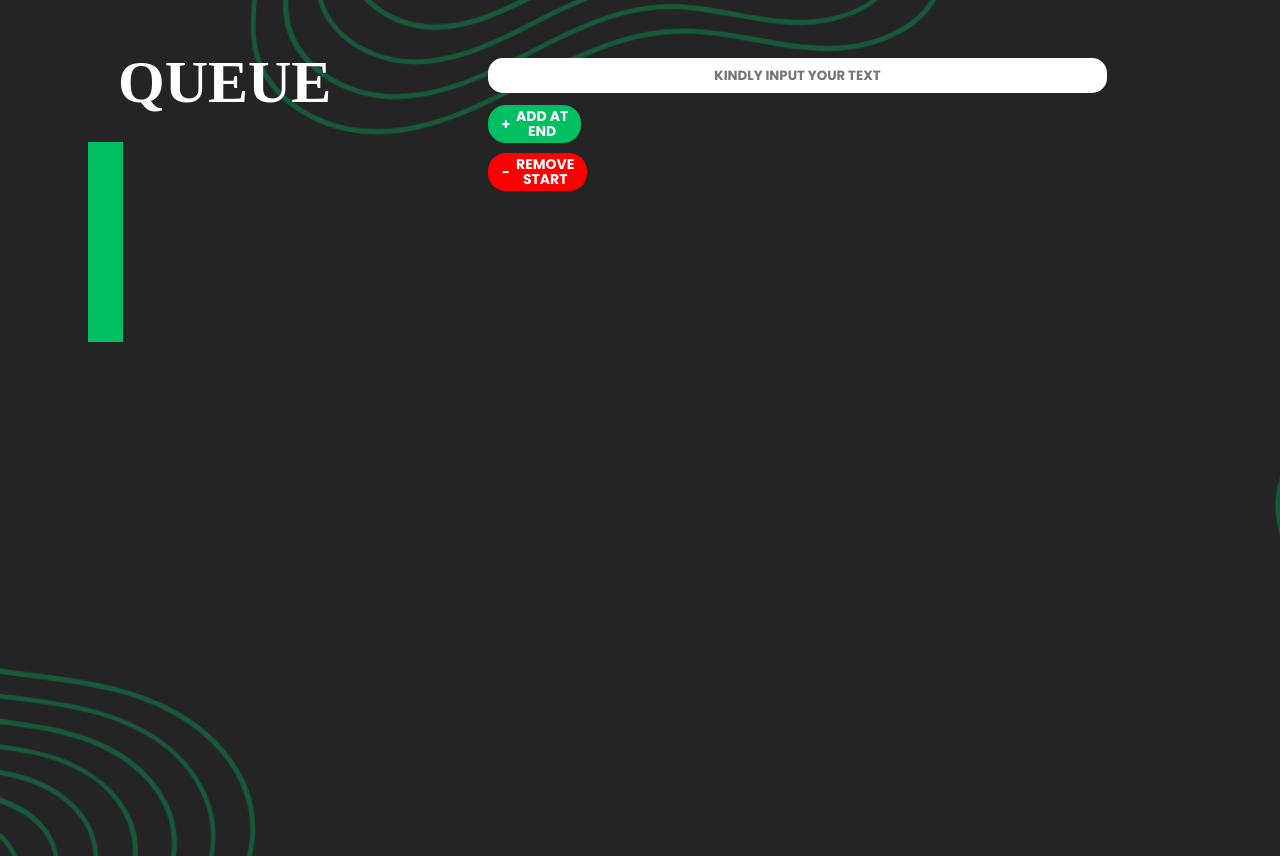
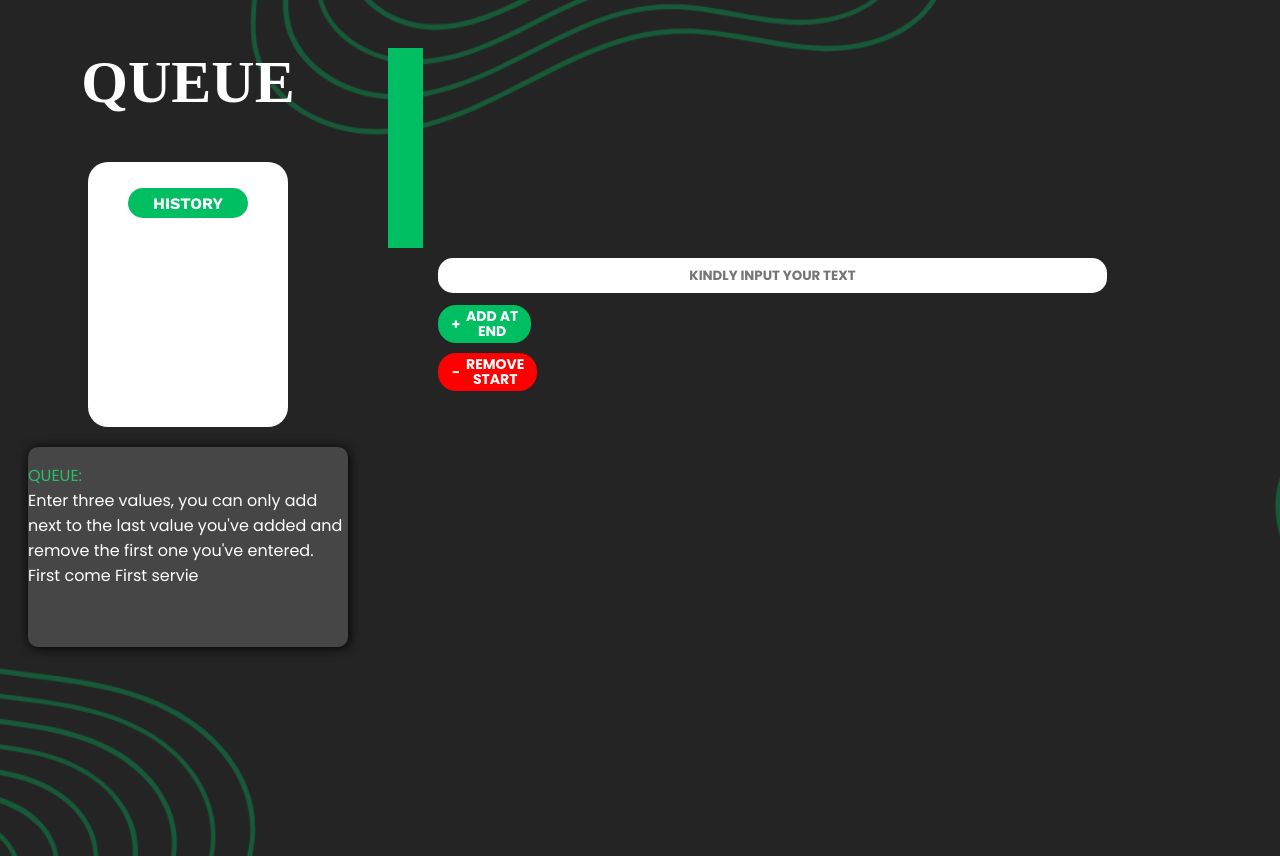
Before and after one commit to RheoCents/Baby-MEN-Webpage, a Flask app: page /queue in a window 1280 px wide. Shown: the part 60-916 px from the top of the page. Run offline with Flask 3, Linux system fonts and the light colour scheme; some web fonts are replaced.

Commit message:
layout fix with wordeater and queue

```diff
--- a/static/CSS/queue.css
+++ b/static/CSS/queue.css
@@ -7,10 +7,13 @@ main{
   display: flex;
 }
 .left-main{
-  height: 450px;
-  /* background-color: lightpink; */
+  display: flex;
+  height: 750px;
   width: 300px;
-  margin-left: 80px;
+  margin-left: 30px;
+  flex-direction: column;
+  align-items: center;
+
 }
 
 .queue{
@@ -19,7 +22,6 @@ main{
   font-weight: bold;
   color: white;
   margin-bottom: 25px;
-  margin-left: 30px;
 }
 
 .history-section{
--- a/templates/linkedlist.html
+++ b/templates/linkedlist.html
@@ -3,7 +3,7 @@
 <head>
   <meta charset="UTF-8">
   <meta name="viewport" content="width=device-width, initial-scale=1.0">
-  <title>Document</title>
+  <title>Linked LIst</title>
   <link rel="stylesheet" href="style.css">
   <style>
     @import url("https://fonts.googleapis.com/css2?family=Work+Sans:wght@400;700&display=swap");
--- a/templates/queue.html
+++ b/templates/queue.html
@@ -6,6 +6,11 @@
   <link rel="stylesheet" href="{{ url_for('static', filename='CSS/queue.css') }}">
   <link href="https://fonts.googleapis.com/css2?family=Agrandir:wght@400;700&display=swap" rel="stylesheet">
   <style>
+    @import url("https://fonts.googleapis.com/css2?family=Work+Sans:wght@400;700&display=swap");
+    @import url("https://fonts.googleapis.com/css2?family=Poppins:wght@400;500;600;700&display=swap");
+    @import url("https://fonts.googleapis.com/css2?family=Leckerli+One&display=swap");
+    @import url('https://fonts.cdnfonts.com/css/glacial-indifference-2');
+
     body {
       height: 100vh;
       background-image: url("{{ url_for('static', filename='background/background.png') }}");
@@ -15,6 +20,86 @@
       padding-top: 100px;
       overflow: hidden;
     }
+
+    .history-section{
+    background-color: white;
+    position: relative;
+    width: 200px;
+    height: 255px;
+    margin: 20px 70px;
+    padding-top: 10px;
+    border-radius: 20px;
+    font-family:'Work Sans';
+    overflow: hidden;
+    overflow-y: auto;
+  }
+  .p-history{
+    border-radius: 30px;
+    align-content: center;
+    display: flex;
+    align-items: center;
+    justify-content: center;
+    height: 30px;
+    width: 120px;
+    color: #ffffff;
+    background-color: #00bf63;
+    font-family:'Work Sans';
+    font-weight: bold;
+    transform: translateX(40px);
+  }
+
+  .history-section::-webkit-scrollbar {
+    width: 8px;
+  }
+
+  .history-section::-webkit-scrollbar-thumb {
+    background-color: #28bf68;
+    border-radius: 4px;
+  }
+
+  .history-section::-webkit-scrollbar-track {
+    background-color: solid transparent;
+    border-radius: 4px;
+  }
+
+  .book {
+    font-family: 'Poppins';
+    position: relative;
+    border-radius: 10px;
+    width: 320px;
+    height: 200px;
+    background-color: #474646;
+    -webkit-box-shadow: 1px 1px 12px #000;
+    box-shadow: 1px 1px 12px #000;
+    -webkit-transform: preserve-3d;
+    -ms-transform: preserve-3d;
+    transform: preserve-3d;
+    -webkit-perspective: 2000px;
+    perspective: 2000px;
+    display: -webkit-box;
+    display: -ms-flexbox;
+    display: flex;
+    -webkit-box-align: center;
+    -webkit-box-pack: center;
+    -ms-flex-pack: center;
+    color: white;
+    overflow: hidden;
+    overflow-y: auto;
+    font-family: 'Poppins';
+  }
+  .book::-webkit-scrollbar {
+      width: 4px;
+  }
+
+  .book::-webkit-scrollbar-thumb {
+      background-color: #28bf68;
+  }
+
+  .book::-webkit-scrollbar-track {
+      background-color: solid transparent;
+      border-radius: 4px;
+  }
+
   </style>
   <title>Queue</title>
 </head>
@@ -34,14 +119,29 @@
   <main>
     <div class="left-main">
       <div class="queue">QUEUE</div>
+    <div class="history-section">
+        <p class="p-history">HISTORY</p>
+      <ul class="submittedInputs">
+        {% for input_item in submitted_inputs %}
+          <li>{{ input_item }}</li>
+        {% endfor %}
+      </ul>
+    </div>
+    <div class="book">
+      <p style="color: white;">
+          <span style="color: #28bf68;">QUEUE:</span>
+          <br>
+          Enter three values, you can only add next to the last value you've added and remove the first one you've entered. First come First servie
+      </p>
+    </div>
+    </div>
+
+    <div class="right-main">
       <div class="queue-containers">
         {% for item in queue %}
           <div class="queue-item">{{ item }}</div>
         {% endfor %}
       </div>
-    </div>
-
-    <div class="right-main">
       <form class="input-section" method="POST" action="/enqueue">
         <div class="input-container" style="display: flex;">
           <input name="data" type="text" style="flex: 1;" placeholder="KINDLY INPUT YOUR TEXT" autocomplete="off">
```
Also changed, not shown: static/CSS/word_eater.css (+6 -15 lines), templates/sort.html (+12 -0 lines), templates/word_eater.html (+54 -4 lines).
